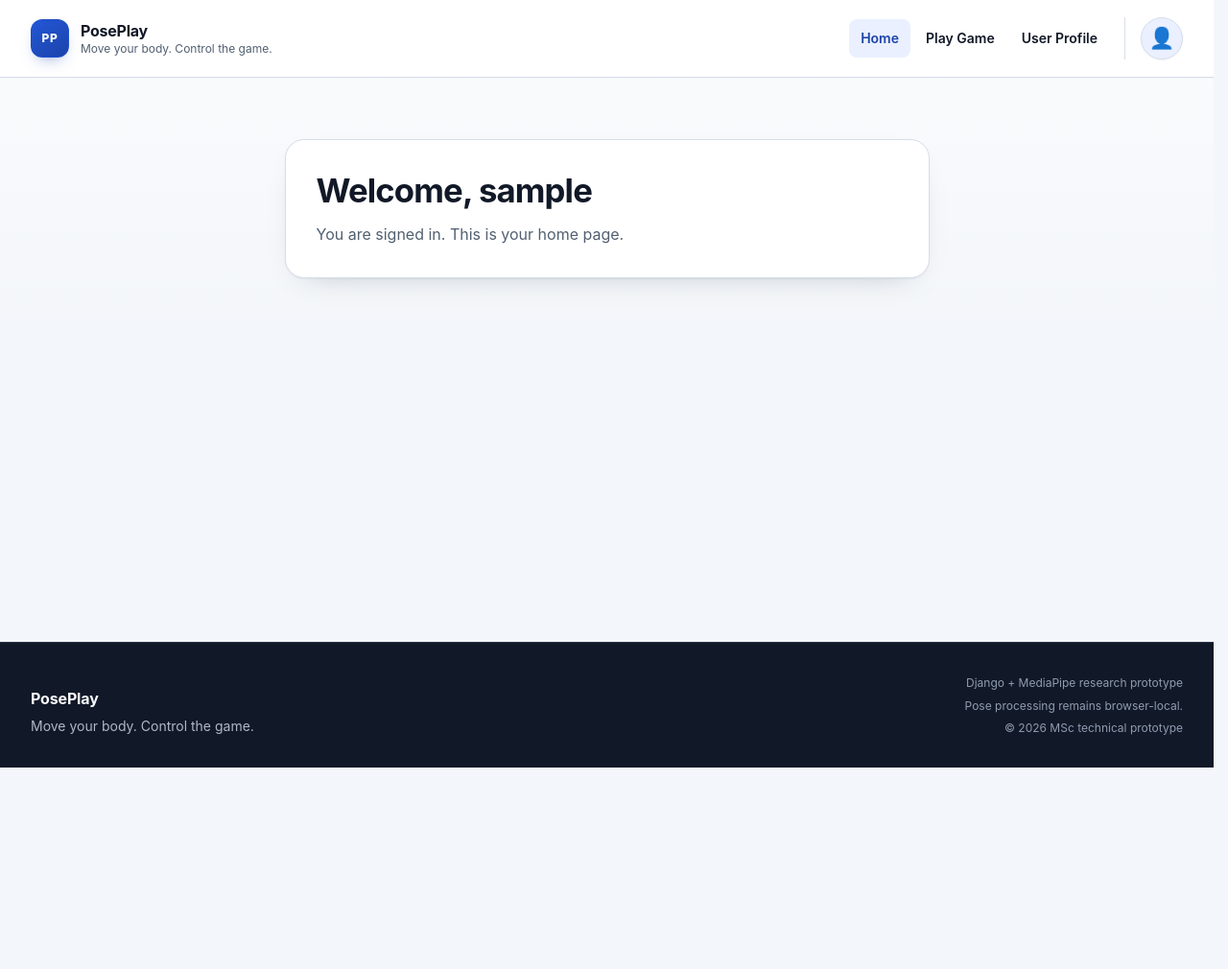
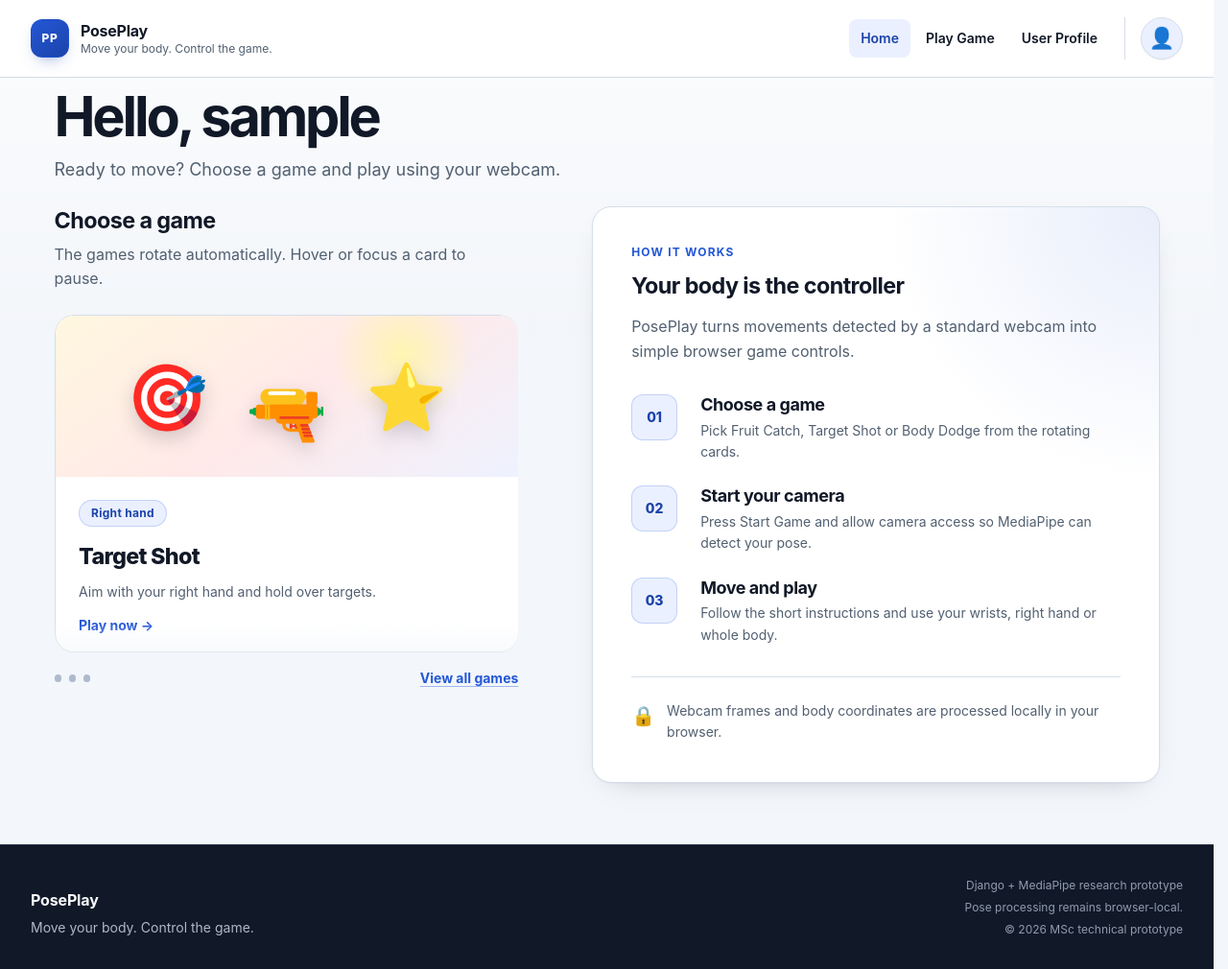
Before and after one commit to xinyan0809/3104719h_program, a Django app: page / in a window 1280 px wide. Shown: the whole page at 96% size. Before the commit the page ends 800 px from the top, so only its background shows below. Run offline with Django 5.2, Linux system fonts and the light colour scheme; the visitor is signed in with stand-in values (Sample User, id 1).

Commit message:
feat: update homepage

```diff
--- /dev/null
+++ b/game/static/game/css/home.css
@@ -0,0 +1,328 @@
+.page-home .site-main {
+  padding-top: var(--space-3);
+}
+
+.home-dashboard {
+  width: 100%;
+  max-width: 72rem;
+  margin-inline: auto;
+}
+
+.home-dashboard__header {
+  margin-bottom: var(--space-5);
+}
+
+.home-dashboard__header h1 {
+  margin: 0;
+  font-size: clamp(2.3rem, 4.5vw, 4rem);
+  letter-spacing: -0.055em;
+  line-height: 1;
+}
+
+.home-dashboard__header p {
+  margin: var(--space-3) 0 0;
+  color: var(--color-muted);
+  font-size: var(--font-size-lg);
+}
+
+.home-dashboard__grid {
+  display: grid;
+  grid-template-columns: minmax(20rem, 0.9fr) minmax(22rem, 1.1fr);
+  align-items: stretch;
+  gap: clamp(2rem, 6vw, 5rem);
+}
+
+.home-games,
+.home-guide {
+  min-width: 0;
+}
+
+.home-section-heading {
+  margin-bottom: var(--space-5);
+}
+
+.home-section-heading h2 {
+  margin: 0;
+}
+
+.home-section-heading p {
+  margin: var(--space-2) 0 0;
+  color: var(--color-muted);
+}
+
+.home-game-carousel {
+  --home-slide-height: 22rem;
+  --home-slide-gap: 1rem;
+  height: var(--home-slide-height);
+  position: relative;
+  overflow: hidden;
+  border-radius: var(--radius-xlarge);
+}
+
+.home-game-carousel::after {
+  position: absolute;
+  z-index: 3;
+  right: 0;
+  bottom: 0;
+  left: 0;
+  height: 2rem;
+  content: "";
+  background: linear-gradient(transparent, rgba(243, 246, 250, 0.52));
+  pointer-events: none;
+}
+
+.home-game-carousel__track {
+  display: flex;
+  flex-direction: column;
+  gap: var(--home-slide-gap);
+  animation: home-game-rotation 15s ease-in-out infinite;
+  will-change: transform;
+}
+
+.home-game-carousel:hover .home-game-carousel__track,
+.home-game-carousel:focus-within .home-game-carousel__track {
+  animation-play-state: paused;
+}
+
+.home-game-card {
+  height: var(--home-slide-height);
+  min-height: var(--home-slide-height);
+  border: 1px solid var(--color-border);
+  border-radius: var(--radius-xlarge);
+  display: grid;
+  grid-template-rows: 10.5rem 1fr;
+  overflow: hidden;
+  color: var(--color-text);
+  background: var(--color-surface);
+  box-shadow: var(--shadow-card);
+  text-decoration: none;
+  transition:
+    border-color var(--transition-standard),
+    box-shadow var(--transition-standard);
+}
+
+.home-game-card:hover {
+  border-color: rgba(36, 87, 214, 0.45);
+  color: var(--color-text);
+  box-shadow: var(--shadow-elevated);
+}
+
+.home-game-card__visual {
+  position: relative;
+  display: grid;
+  place-items: center;
+  overflow: hidden;
+  background:
+    radial-gradient(circle at 24% 22%, rgba(255, 255, 255, 0.92), transparent 22%),
+    linear-gradient(145deg, #dff5ff, #eaf0ff 52%, #f4eaff);
+}
+
+.home-game-card--target .home-game-card__visual {
+  background:
+    radial-gradient(circle at 75% 24%, rgba(255, 246, 174, 0.95), transparent 19%),
+    linear-gradient(145deg, #fff7df, #ffe9e9 52%, #eef2ff);
+}
+
+.home-game-card--dodge .home-game-card__visual {
+  background:
+    linear-gradient(90deg, transparent 32.8%, rgba(255, 255, 255, 0.72) 33% 33.4%, transparent 33.6%),
+    linear-gradient(90deg, transparent 66.1%, rgba(255, 255, 255, 0.72) 66.3% 66.7%, transparent 66.9%),
+    linear-gradient(145deg, #dff7ed, #e8f1ff 58%, #f7eaff);
+}
+
+.home-game-card__icons {
+  display: flex;
+  align-items: center;
+  gap: clamp(1.4rem, 5vw, 2.5rem);
+  font-size: clamp(2.7rem, 7vw, 4.25rem);
+  filter: drop-shadow(0 0.55rem 0.6rem rgba(15, 23, 42, 0.18));
+}
+
+.home-game-card__icons span:nth-child(2) {
+  transform: translateY(1rem);
+}
+
+.home-game-card__content {
+  padding: var(--space-5);
+  display: flex;
+  align-items: flex-start;
+  flex-direction: column;
+}
+
+.home-game-card__title {
+  margin-top: var(--space-3);
+  font-size: var(--font-size-xl);
+  font-weight: 800;
+  letter-spacing: -0.03em;
+}
+
+.home-game-card__description {
+  margin-top: var(--space-2);
+  color: var(--color-muted);
+  font-size: var(--font-size-sm);
+}
+
+.home-game-card__action {
+  margin-top: auto;
+  padding-top: var(--space-3);
+  color: var(--color-primary);
+  font-size: var(--font-size-sm);
+  font-weight: 750;
+}
+
+.home-games__footer {
+  margin-top: var(--space-4);
+  display: flex;
+  align-items: center;
+  justify-content: space-between;
+  gap: var(--space-4);
+}
+
+.home-carousel-dots {
+  display: inline-flex;
+  gap: var(--space-2);
+}
+
+.home-carousel-dots span {
+  width: 0.45rem;
+  height: 0.45rem;
+  border-radius: var(--radius-pill);
+  background: var(--color-border-strong);
+}
+
+.home-games__all {
+  font-size: var(--font-size-sm);
+  font-weight: 700;
+}
+
+.home-guide {
+  border: 1px solid var(--color-border);
+  border-radius: var(--radius-xlarge);
+  padding: clamp(1.5rem, 4vw, 2.5rem);
+  background:
+    radial-gradient(circle at 100% 0, rgba(36, 87, 214, 0.1), transparent 34%),
+    var(--color-surface);
+  box-shadow: var(--shadow-card);
+}
+
+.home-guide__intro {
+  max-width: 34rem;
+  margin-bottom: var(--space-6);
+  color: var(--color-muted);
+}
+
+.home-guide__steps {
+  margin: 0;
+  padding: 0;
+  display: grid;
+  gap: var(--space-5);
+  list-style: none;
+  counter-reset: home-step;
+}
+
+.home-guide__step {
+  position: relative;
+  min-height: 3.5rem;
+  padding-left: 4.5rem;
+  counter-increment: home-step;
+}
+
+.home-guide__step::before {
+  width: 3rem;
+  height: 3rem;
+  position: absolute;
+  top: 0;
+  left: 0;
+  border: 1px solid rgba(36, 87, 214, 0.2);
+  border-radius: var(--radius-medium);
+  display: grid;
+  place-items: center;
+  color: var(--color-primary-dark);
+  background: var(--color-primary-soft);
+  content: counter(home-step, decimal-leading-zero);
+  font-size: var(--font-size-sm);
+  font-weight: 850;
+}
+
+.home-guide__step h3 {
+  margin: 0 0 var(--space-1);
+}
+
+.home-guide__step p {
+  margin: 0;
+  color: var(--color-muted);
+  font-size: var(--font-size-sm);
+}
+
+.home-guide__privacy {
+  margin: var(--space-6) 0 0;
+  border-top: 1px solid var(--color-border);
+  padding-top: var(--space-5);
+  display: flex;
+  align-items: flex-start;
+  gap: var(--space-3);
+  color: var(--color-muted);
+  font-size: var(--font-size-sm);
+}
+
+.home-guide__privacy span {
+  font-size: 1.25rem;
+}
+
+@keyframes home-game-rotation {
+  0%,
+  22% {
+    transform: translateY(0);
+  }
+  28%,
+  50% {
+    transform: translateY(calc((var(--home-slide-height) + var(--home-slide-gap)) * -1));
+  }
+  56%,
+  78% {
+    transform: translateY(calc((var(--home-slide-height) + var(--home-slide-gap)) * -2));
+  }
+  84%,
+  100% {
+    transform: translateY(calc((var(--home-slide-height) + var(--home-slide-gap)) * -3));
+  }
+}
+
+@media (max-width: 56rem) {
+  .home-dashboard__grid {
+    grid-template-columns: minmax(0, 1fr);
+  }
+
+  .home-games {
+    max-width: 32rem;
+  }
+}
+
+@media (max-width: 40rem) {
+  .home-dashboard__header {
+    margin-bottom: var(--space-4);
+  }
+
+  .home-dashboard__grid {
+    gap: var(--space-7);
+  }
+
+  .home-game-carousel {
+    --home-slide-height: 20rem;
+  }
+
+  .home-game-card {
+    grid-template-rows: 9rem 1fr;
+  }
+
+  .home-game-card__content,
+  .home-guide {
+    padding: var(--space-5);
+  }
+}
+
+@media (prefers-reduced-motion: reduce) {
+  .home-game-carousel__track {
+    animation: none;
+  }
+}
--- a/game/templates/base.html
+++ b/game/templates/base.html
@@ -10,7 +10,7 @@
   >
   <meta name="theme-color" content="#f3f6fa">
   <title>{% block title %}PosePlay{% endblock %}</title>
-  <link rel="stylesheet" href="{% static 'game/css/app.css' %}?v=20260812-1">
+  <link rel="stylesheet" href="{% static 'game/css/app.css' %}?v=20260815-2">
   <link rel="stylesheet" href="{% static 'game/css/account-menu.css' %}">
   {% block extra_css %}{% endblock %}
 </head>
--- a/game/templates/game/home.html
+++ b/game/templates/game/home.html
@@ -1,10 +1,112 @@
 {% extends "base.html" %}
+{% load static %}
 
 {% block title %}Home | PosePlay{% endblock %}
+{% block body_class %}page-home{% endblock %}
+
+{% block extra_css %}
+  <link rel="stylesheet" href="{% static 'game/css/home.css' %}?v=20260815-3">
+{% endblock %}
 
 {% block content %}
-  <section class="content-card" aria-labelledby="page-title">
-    <h1 id="page-title">Welcome, {{ request.user.username }}</h1>
-    <p>You are signed in. This is your home page.</p>
+  <section class="home-dashboard" aria-labelledby="page-title">
+    <header class="home-dashboard__header">
+      <h1 id="page-title">Hello, {{ request.user.username }}</h1>
+      <p>Ready to move? Choose a game and play using your webcam.</p>
+    </header>
+
+    <div class="home-dashboard__grid">
+      <section class="home-games" aria-labelledby="featured-games-title">
+        <header class="home-section-heading">
+          <h2 id="featured-games-title">Choose a game</h2>
+          <p>The games rotate automatically. Hover or focus a card to pause.</p>
+        </header>
+
+        <div class="home-game-carousel">
+          <div class="home-game-carousel__track">
+            <a class="home-game-card home-game-card--fruit" href="{% url 'fruit_catch' %}">
+              <span class="home-game-card__visual" aria-hidden="true">
+                <span class="home-game-card__icons"><span>&#x1F34E;</span><span>&#x1F34A;</span><span>&#x1F9FA;</span></span>
+              </span>
+              <span class="home-game-card__content">
+                <span class="badge badge--success">Both wrists</span>
+                <span class="home-game-card__title">Fruit Catch</span>
+                <span class="home-game-card__description">Guide two baskets and catch the falling fruit.</span>
+                <span class="home-game-card__action">Play now <span aria-hidden="true">&#x2192;</span></span>
+              </span>
+            </a>
+
+            <a class="home-game-card home-game-card--target" href="{% url 'target_shot' %}">
+              <span class="home-game-card__visual" aria-hidden="true">
+                <span class="home-game-card__icons"><span>&#x1F3AF;</span><span>&#x1F52B;</span><span>&#x2B50;</span></span>
+              </span>
+              <span class="home-game-card__content">
+                <span class="badge badge--primary">Right hand</span>
+                <span class="home-game-card__title">Target Shot</span>
+                <span class="home-game-card__description">Aim with your right hand and hold over targets.</span>
+                <span class="home-game-card__action">Play now <span aria-hidden="true">&#x2192;</span></span>
+              </span>
+            </a>
+
+            <a class="home-game-card home-game-card--dodge" href="{% url 'body_dodge' %}">
+              <span class="home-game-card__visual" aria-hidden="true">
+                <span class="home-game-card__icons"><span>&#x1F6A7;</span><span>&#x1F3C3;</span><span>&#x26BD;</span></span>
+              </span>
+              <span class="home-game-card__content">
+                <span class="badge badge--warning">Whole body</span>
+                <span class="home-game-card__title">Body Dodge</span>
+                <span class="home-game-card__description">Move between three lanes and avoid obstacles.</span>
+                <span class="home-game-card__action">Play now <span aria-hidden="true">&#x2192;</span></span>
+              </span>
+            </a>
+
+            <a class="home-game-card home-game-card--fruit" href="{% url 'fruit_catch' %}" aria-hidden="true" tabindex="-1">
+              <span class="home-game-card__visual" aria-hidden="true">
+                <span class="home-game-card__icons"><span>&#x1F34E;</span><span>&#x1F34A;</span><span>&#x1F9FA;</span></span>
+              </span>
+              <span class="home-game-card__content">
+                <span class="badge badge--success">Both wrists</span>
+                <span class="home-game-card__title">Fruit Catch</span>
+                <span class="home-game-card__description">Guide two baskets and catch the falling fruit.</span>
+                <span class="home-game-card__action">Play now <span aria-hidden="true">&#x2192;</span></span>
+              </span>
+            </a>
+          </div>
+        </div>
+
+        <div class="home-games__footer">
+          <span class="home-carousel-dots" aria-hidden="true"><span></span><span></span><span></span></span>
+          <a class="home-games__all" href="{% url 'game_selection' %}">View all games</a>
+        </div>
+      </section>
+
+      <aside class="home-guide" aria-labelledby="how-it-works-title">
+        <p class="eyebrow">How it works</p>
+        <h2 id="how-it-works-title">Your body is the controller</h2>
+        <p class="home-guide__intro">
+          PosePlay turns movements detected by a standard webcam into simple browser game controls.
+        </p>
+
+        <ol class="home-guide__steps">
+          <li class="home-guide__step">
+            <h3>Choose a game</h3>
+            <p>Pick Fruit Catch, Target Shot or Body Dodge from the rotating cards.</p>
+          </li>
+          <li class="home-guide__step">
+            <h3>Start your camera</h3>
+            <p>Press Start Game and allow camera access so MediaPipe can detect your pose.</p>
+          </li>
+          <li class="home-guide__step">
+            <h3>Move and play</h3>
+            <p>Follow the short instructions and use your wrists, right hand or whole body.</p>
+          </li>
+        </ol>
+
+        <p class="home-guide__privacy">
+          <span aria-hidden="true">&#x1F512;</span>
+          Webcam frames and body coordinates are processed locally in your browser.
+        </p>
+      </aside>
+    </div>
   </section>
 {% endblock %}
```
